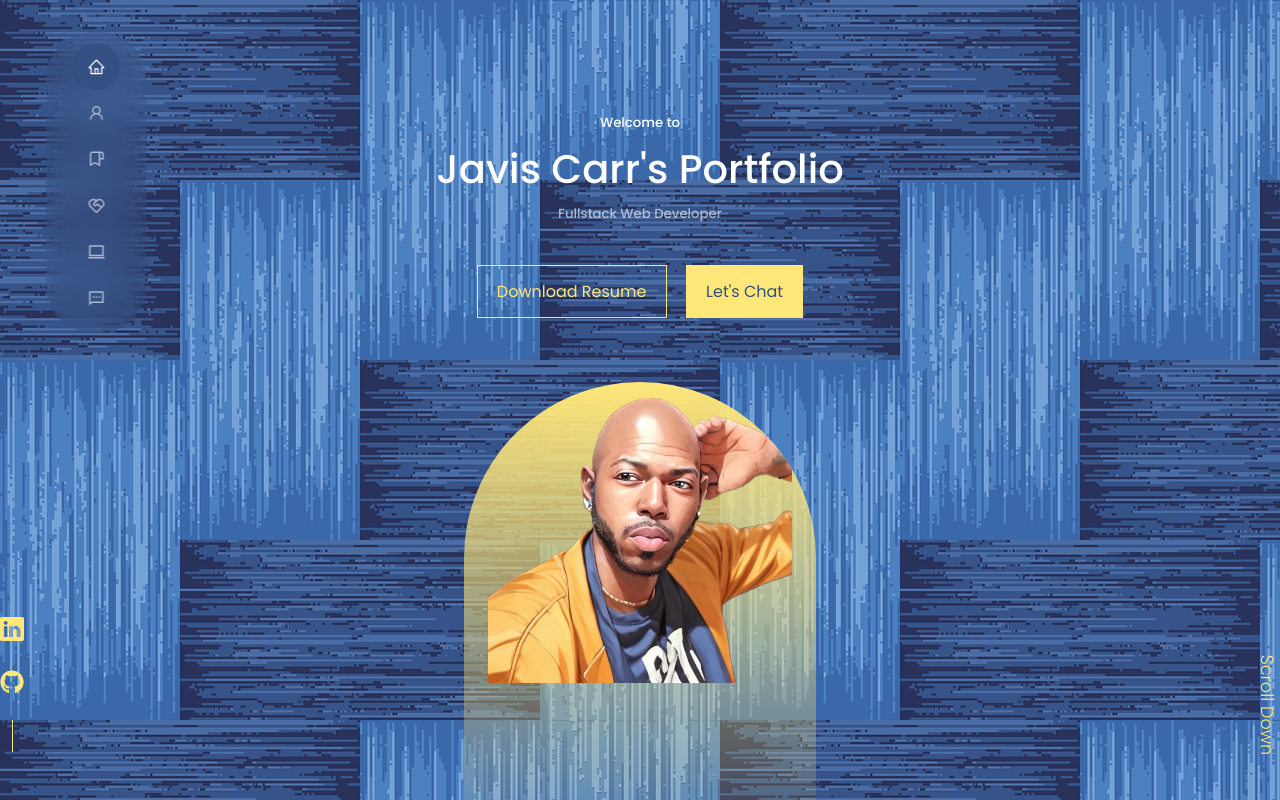
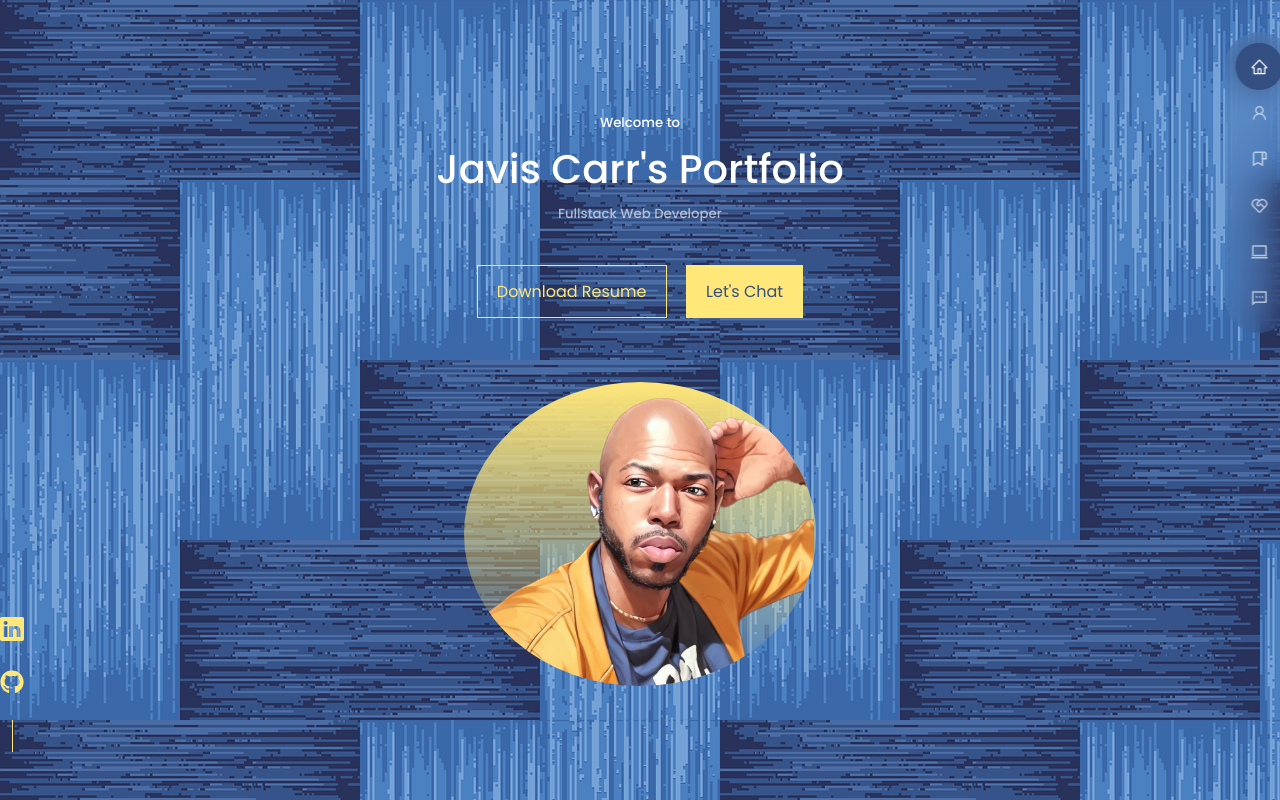
Before and after one commit to javiscarr/Javis_React_Portfolio, a React (Create React App) app in the folder react-portfolio/: page / in a window 1280 px wide. Shown: the top 800 px of the page. Built offline with nearby package versions, Linux system fonts and the light colour scheme.

Commit message:
moved nav bar to the right of the page

```diff
--- a/react-portfolio/src/components/about/about.css
+++ b/react-portfolio/src/components/about/about.css
@@ -1,15 +1,17 @@
 .about__container {
+    padding-top: 16px 8px;
     display: grid;
     grid-template-columns: 35% 50%;
     gap: 15%;
 }
+
 
 .about__me {
     width: 100%;
     aspect-ratio: 1/1;
     border-radius: 2rem;
     background: linear-gradient(45deg, transparent, var(--color-primary), transparent);
-    display: grid;
+    display: flex;
     place-items: center;
 }
 
--- a/react-portfolio/src/components/header/Header.jsx
+++ b/react-portfolio/src/components/header/Header.jsx
@@ -3,6 +3,7 @@ import './header.css'
 import CTA from './CTA'
 import JC from '../../assets/JC.png'
 import HeaderSocial from './HeaderSocials'
+import Nav from '../nav/Nav'
 
 const Header = () => {
     return (
@@ -17,7 +18,7 @@ const Header = () => {
                     <img src={JC} alt="Javis" />
                 </div>
 
-                <a href='#contact' className='scroll_down'>Scroll Down</a>
+                <Nav/>
             </div>
         </header>
     )
--- a/react-portfolio/src/components/header/header.css
+++ b/react-portfolio/src/components/header/header.css
@@ -49,13 +49,13 @@ header {
 .jc {
     background: linear-gradient(var(--color-primary), transparent);
     width: 22rem;
-    height: 30rem;
+    height: 19rem;
     position: absolute;
     left: calc(50% - 11rem);
     margin-top: 4rem;
-    border-radius: 12rem 12rem 0 0;
+    border-radius: 70%;
     overflow: hidden;
-    padding: 1rem 1.5rem 1.5rem 1.5rem;
+    padding: 1rem .1rem 1.5rem 1.5rem;
 
 
 }
--- a/react-portfolio/src/components/nav/Nav.jsx
+++ b/react-portfolio/src/components/nav/Nav.jsx
@@ -11,7 +11,7 @@ import {useState} from 'react'
 const Nav = () => {
   const [activeNav, setActiveNav] = useState('#')
   return (
-    <nav>
+    <nav className='nav'>
       <a href="#" onClick={() => setActiveNav('#')} className={activeNav === '#' ? 'active' : ''}><AiOutlineHome/></a>
       <a href="#about" alt="About Me" onClick={() => setActiveNav('#about')} className={activeNav === '#about' ? 'active' : ''}><AiOutlineUser/></a>
       <a href="#experience" alt="Experience" onClick={() => setActiveNav('#experience')} className={activeNav === '#experience' ? 'active' : ''}><BiBookmarkAlt/></a>
--- a/react-portfolio/src/components/nav/nav.css
+++ b/react-portfolio/src/components/nav/nav.css
@@ -2,14 +2,14 @@ nav {
     background: rgba(0,0,0,0);
     width: max-content;
     display: block;
-    padding: 0.7rem 1.7rem;
+    padding: 0.7rem 0.7rem;
     z-index: 2;
     position:fixed;
-    left: 50%;
+    right: 50%;
     transform: translateX(-50%);
     top: 2rem;
-    left:6rem;
-    display:inline;
+    right:-3rem;
+    display: inherit;
     gap: 0.8rem;
     border-radius: 3rem;
     backdrop-filter: blur(15px);
@@ -32,3 +32,7 @@ nav a.active {
     background: var(--color-bg);
     color: var(--color-white);
 }
+
+.nav {
+
+}
```
